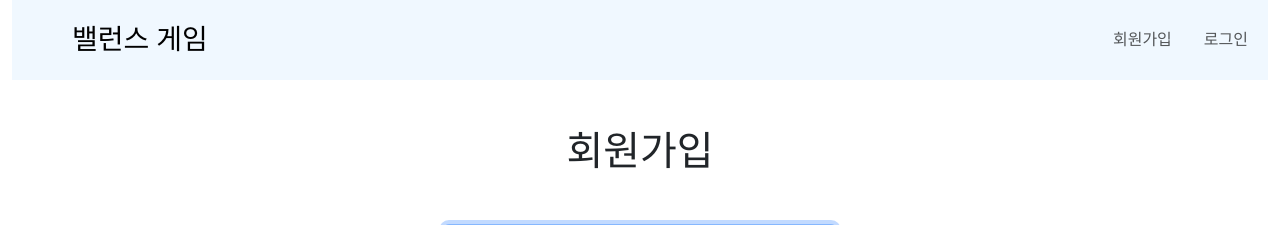
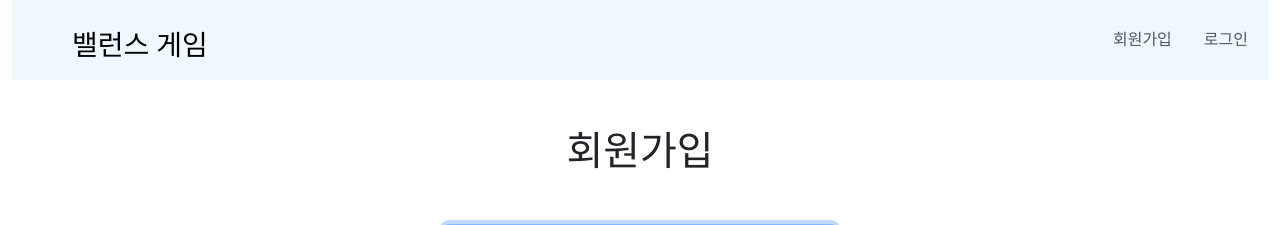
Before and after one commit to lemon-lime-honey/balance_game, a Django app: page /accounts/signup/ in a window 1280 px wide. Shown: the top 225 px of the page. Run offline with Django 3.2, Linux system fonts and the light colour scheme; some web fonts are replaced.

Commit message:
Revise nav

```diff
--- a/templates/nav.html
+++ b/templates/nav.html
@@ -1,6 +1,6 @@
-<nav class="navbar navbar-expand-lg mb-3" style="height: 80px; background-color:	#F0F8FF;">
-  <div class="container-fluid d-flex justify-content-between">
-    <a href="{% url 'posts:index' %}" class="navbar-brand ms-5 fs-3">밸런스 게임</a>
+<nav class="navbar navbar-expand mb-3" style="height: 80px; background-color:	#F0F8FF;">
+  <div class="container-fluid d-flex justify-content-between align-items-center">
+    <a href="{% url 'posts:index' %}" class="navbar-brand ms-5 fs-3 pt-3">밸런스 게임</a>
     <div>
       <ul class="navbar-nav">
         {% if request.user.is_authenticated %}
```
